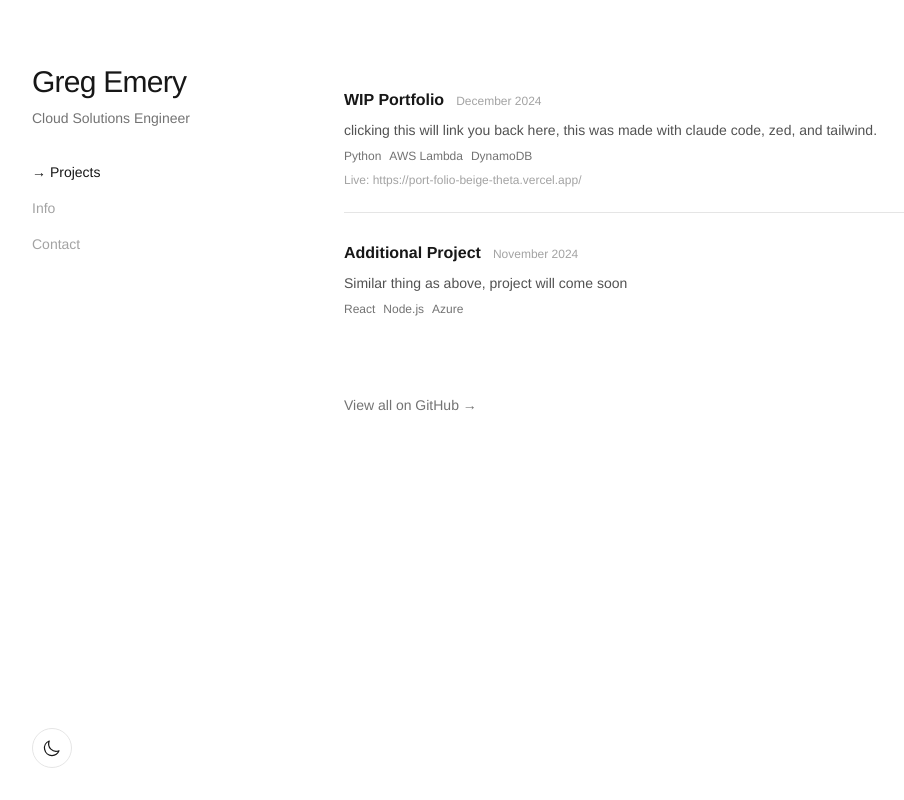
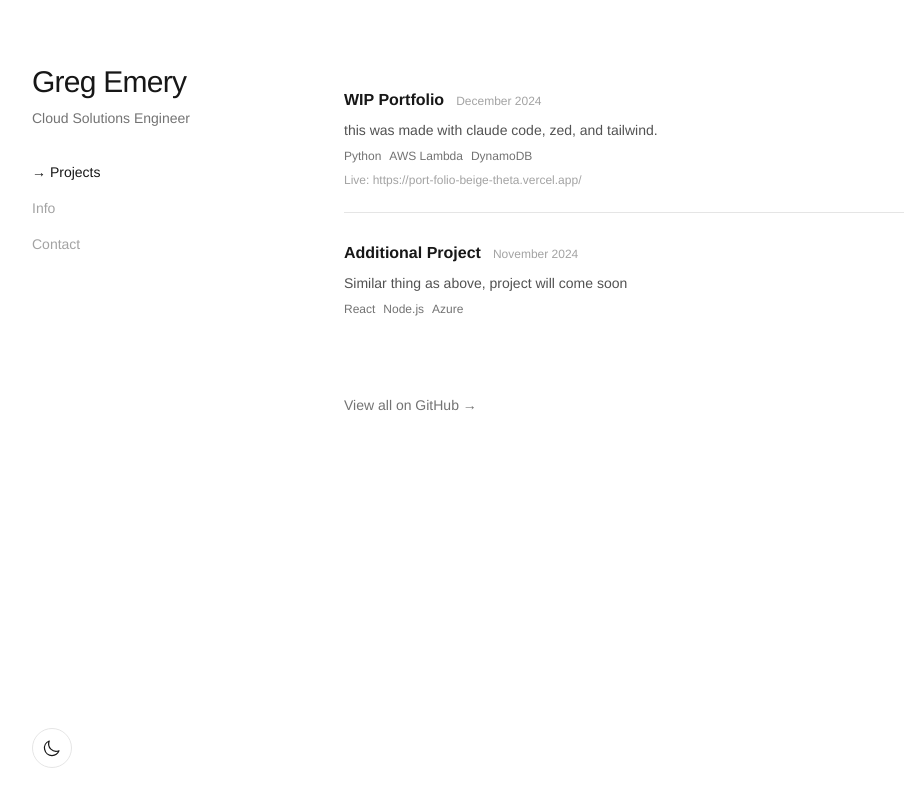
Before and after one commit to mochienterprises/portfolio, a React (Vite) app: page / in a window 1280 px wide. Both pictures are taken after a click on the button "Projects". Shown: the whole page, without its empty margins (0-904 px from the left). Built offline with nearby package versions, Linux system fonts and the light colour scheme.

Commit message:
updated AGAIN

```diff
--- a/src/components/Projects.jsx
+++ b/src/components/Projects.jsx
@@ -5,8 +5,7 @@ const Projects = () => {
       id: 1,
       title: "WIP Portfolio",
       date: "December 2024",
-      description:
-        "clicking this will link you back here, this was made with claude code, zed, and tailwind.",
+      description: "this was made with claude code, zed, and tailwind.",
       tech: ["Python", "AWS Lambda", "DynamoDB"],
       github: "https://github.com/mochienterprises/portfolio",
       live: "https://port-folio-beige-theta.vercel.app/", // optional
```
